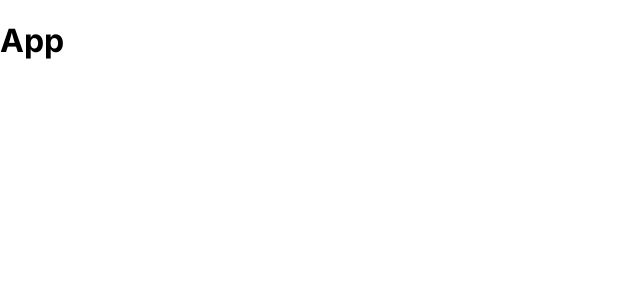
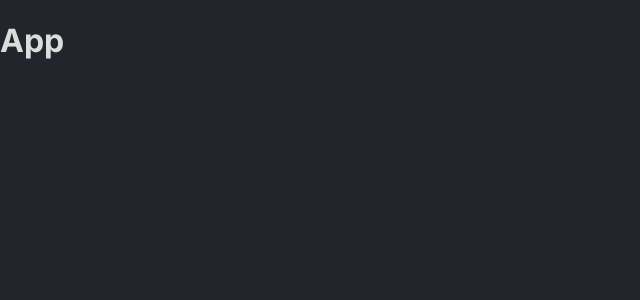
Before and after one commit to davidballezaa/presentation-card, a React (Create React App) app: page / in a window 1280 px wide. Shown: the top 300 px of the page, without its empty margins (0-640 px from the left). Built offline with nearby package versions, Linux system fonts and the light colour scheme.

Commit message:
add starter css

```diff
--- a/src/index.css
+++ b/src/index.css
@@ -1,4 +1,17 @@
+* {
+  box-sizing: border-box;
+}
+
 body {
   margin: 0;
   font-family: 'Inter', sans-serif;
+  background-color: #23252C;
+  color: #DCDCDC;
 }
+
+.card {
+  width: 320px;
+  background-color: #1A1B21;
+  margin: 90px auto 0 auto;
+  border-radius: 15px;
+}
```
